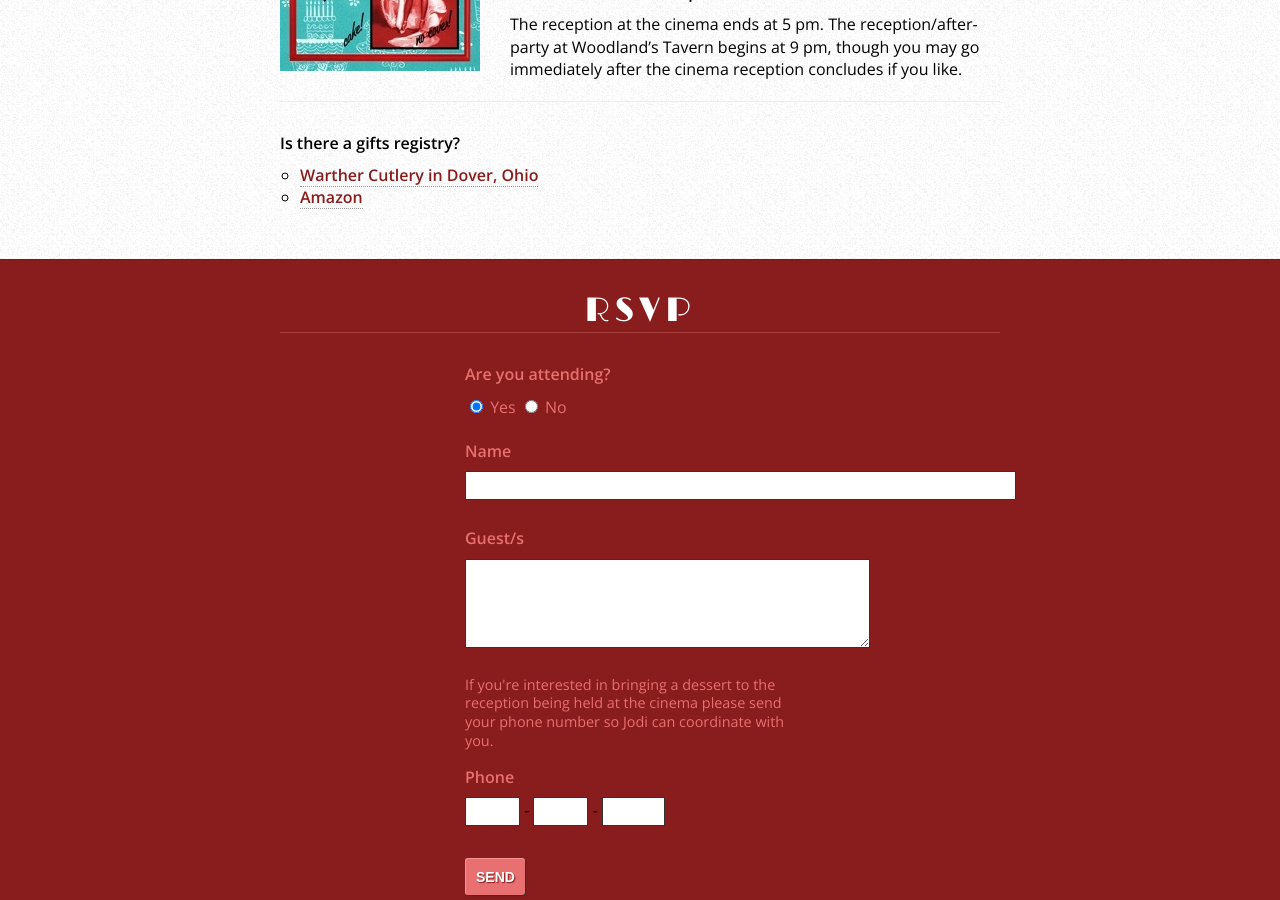
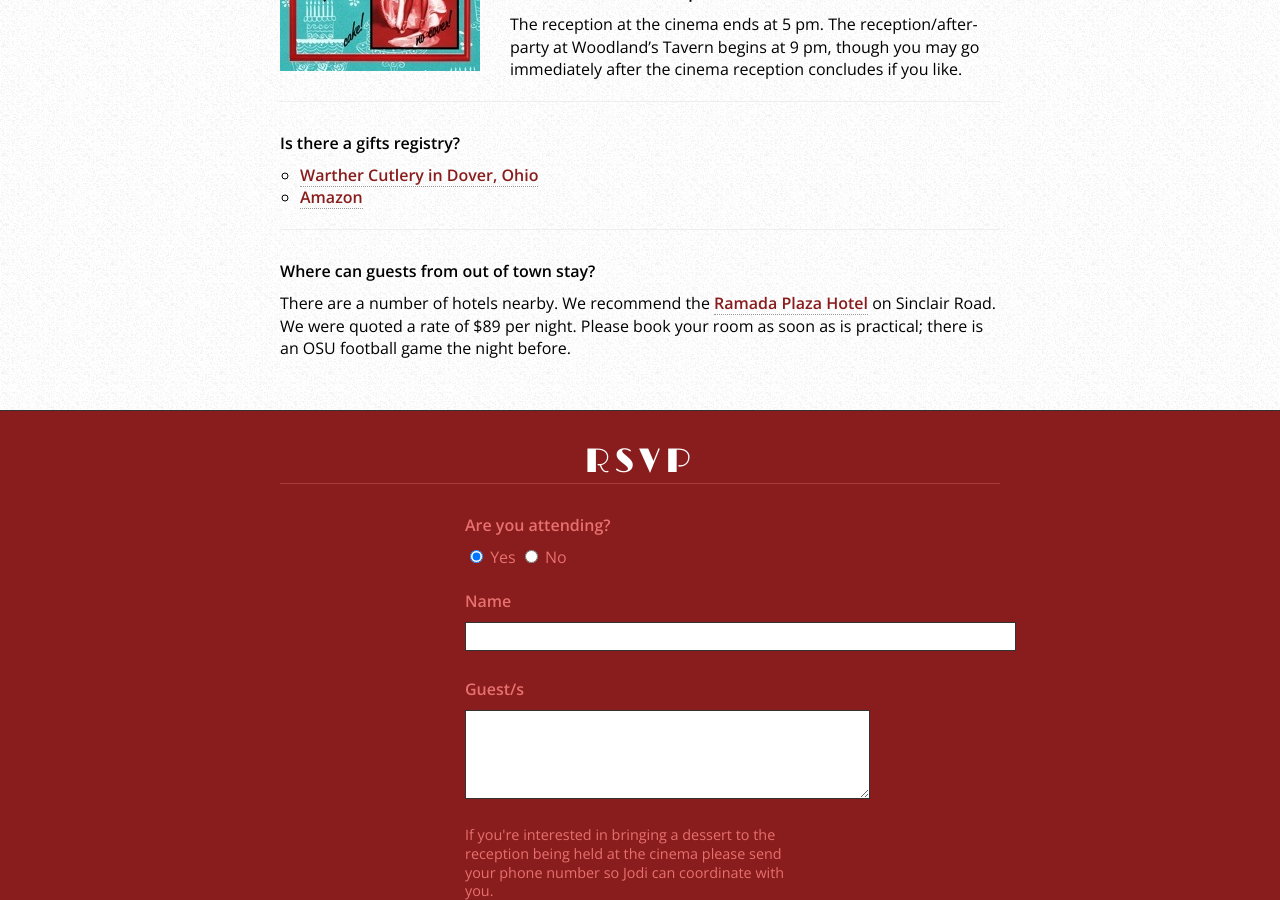
Before and after one commit to jodiandjim/jodiandjim.github.io, a Jekyll site: the page built from index.html, in a window 1280 px wide and 900 px high, scrolled down 2296 px. Built offline with Jekyll 4.4.1, drawn with Linux system fonts in a browser that asks for light colours.

Commit message:
Added info about nearby hotel.

```diff
--- a/_layouts/default.html
+++ b/_layouts/default.html
@@ -83,6 +83,8 @@
         <li><a href="http://www.amazon.com/registry/wedding/1ZVM0ISVE8Y75">Amazon</a></li>
       </ul>
 
+	<p class="question">Where can guests from out of town stay?</p>
+ 	<p>There are a number of hotels nearby. We recommend the <a href="http://www.ramada.com/hotels/ohio/columbus/ramada-plaza-hotel-and-conference-center/hotel-overview">Ramada Plaza Hotel</a> on Sinclair Road. We were quoted a rate of $89 per night. Please book your room as soon as is practical; there is an OSU football game the night before.</p>
     </div>
   </div><!-- /event-wrapper -->
 
```
